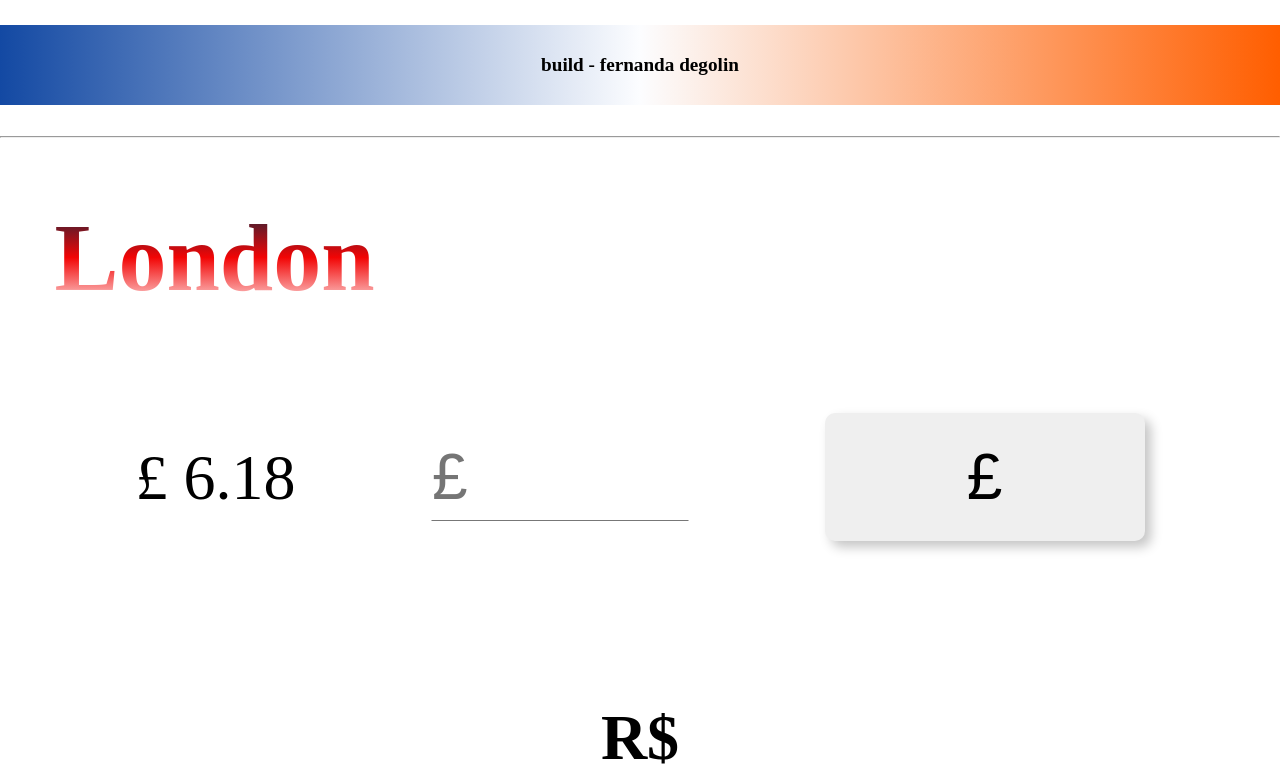
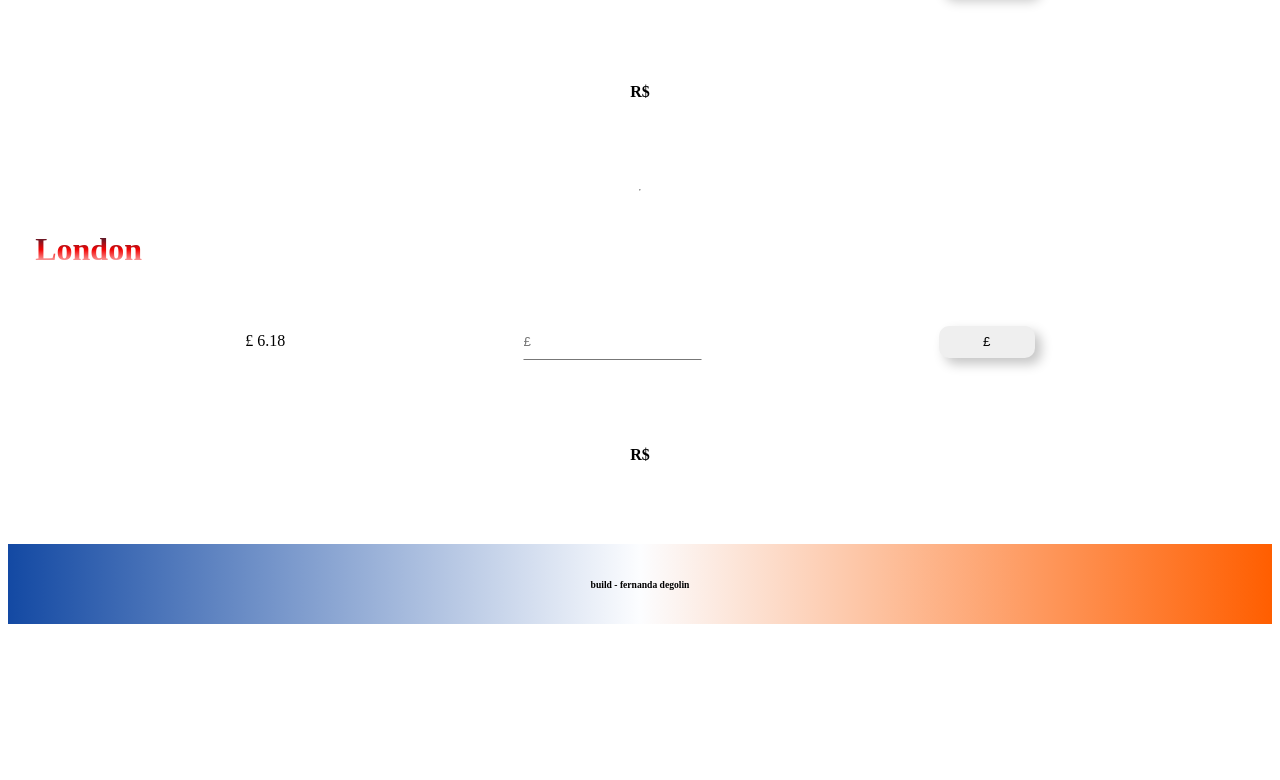
Before and after one commit to fernandadegolin/travel, a plain HTML site: page index.html in a window 1280 px wide. Shown: the part 695-1475 px from the top of the page. After the commit the page ends 1327 px from the top, so only its background shows below. Drawn offline with Linux system fonts and the light colour scheme.

Commit message:
ajuste de estilo

```diff
--- a/assets/style.css
+++ b/assets/style.css
@@ -1,17 +1,8 @@
-* {
-  margin: 0;
-  font-size: 2rem;
-}
-
-h1 {
-  font-size: 3rem;
-}
-
 .container {
   display: flex;
   flex-direction: column;
   justify-content: center;
-  height: 68vh;
+  /* height: 68vh; */
 }
 
 .calculadora {
@@ -61,8 +52,8 @@ h4 {
 #buttonBarcelona,
 #buttonLondres,
 .reset {
-  width: 10rem;
-  height: 4rem;
+  width: 6rem;
+  height: 2rem;
   border-radius: 10px;
   border: none;
   position: relative;
@@ -129,7 +120,7 @@ h4 {
 }
 
 input {
-  width: 20%;
+  /* width: 20%; */
   line-height: 28px;
   border: 1px solid transparent;
   border-bottom-color: #777;
@@ -169,11 +160,7 @@ footer {
   display: flex;
   align-items: center;
   justify-content: center;
-  bottom: 0;
-  position: fixed;
-  width: 100%;
   height: 10vh;
-
   background-image: linear-gradient(to right, #1349a3, #fcfdff, #ff5e00);
 }
 
```
